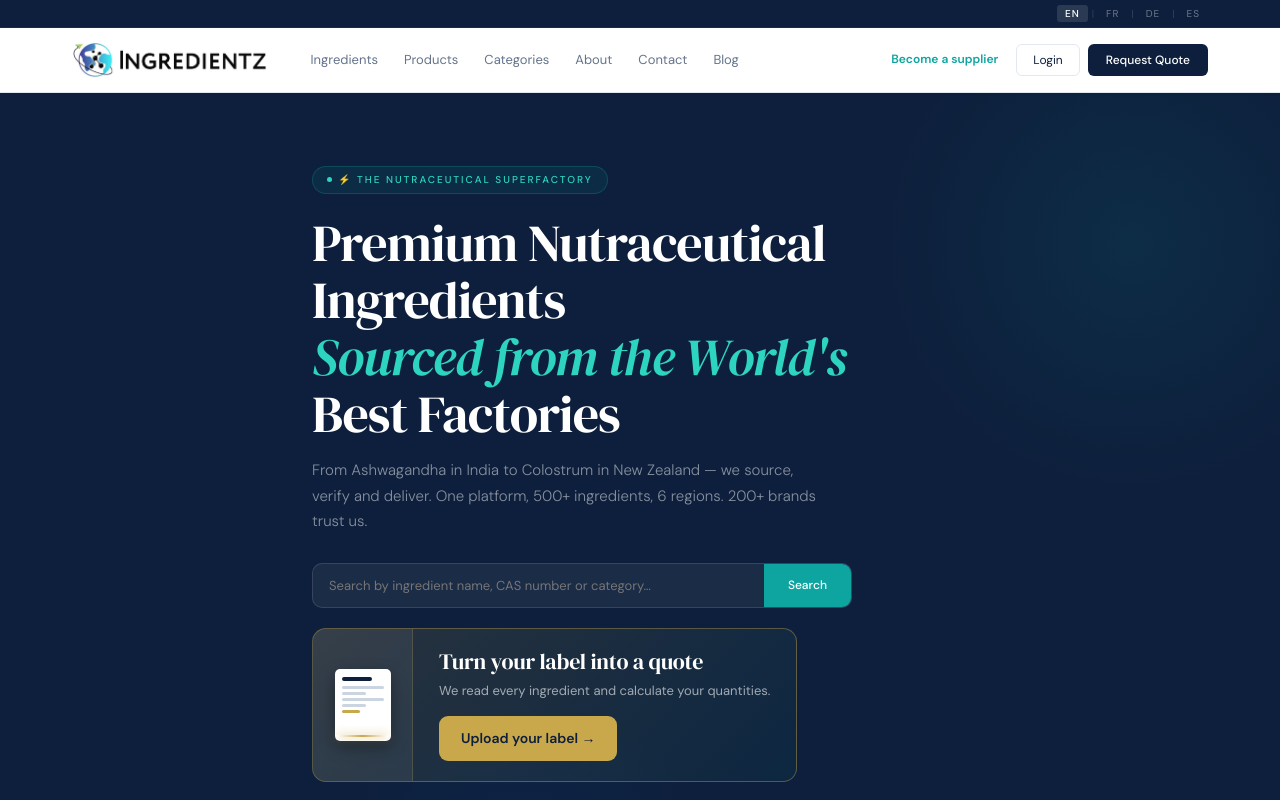
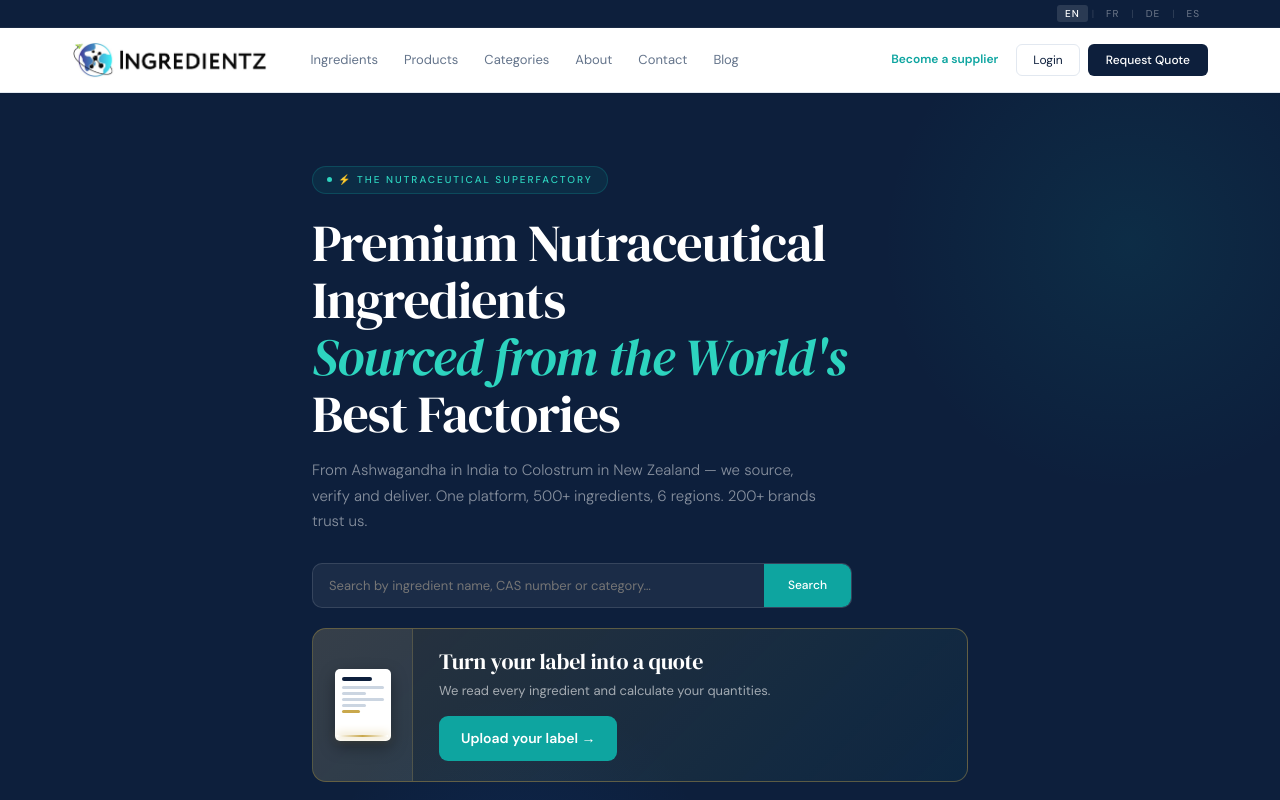
Before and after one commit to jaideepmalhotragwl/ingredientz-website, a React (Vite) app: page / in a window 1280 px wide. Shown: the top 800 px of the page. Built offline with nearby package versions, Linux system fonts and the light colour scheme; no server answers; the database is empty.

Commit message:
Add files via upload

```diff
--- a/src/pages/Home.jsx
+++ b/src/pages/Home.jsx
@@ -213,8 +213,8 @@ export default function Home({ lang, cart, onAddToCart }) {
             @keyframes ingScan { 0%,100%{ top:30%; } 50%{ top:70%; } }
             @media (prefers-reduced-motion: reduce) { .ing-scan { animation: none !important; top: 50% !important; } }
           `}</style>
-          <Link to="/formula" style={{ textDecoration: "none", display: "inline-block", marginBottom: 24 }}>
-            <div style={{ display: "inline-flex", alignItems: "stretch", background: "linear-gradient(135deg, rgba(201,168,76,0.15), rgba(14,165,160,0.06))", border: "1px solid rgba(201,168,76,0.38)", borderRadius: 14, overflow: "hidden", maxWidth: 560, cursor: "pointer" }}
+          <Link to="/formula" style={{ textDecoration: "none", display: "block", marginBottom: 24 }}>
+            <div style={{ display: "flex", alignItems: "stretch", background: "linear-gradient(135deg, rgba(201,168,76,0.15), rgba(14,165,160,0.06))", border: "1px solid rgba(201,168,76,0.38)", borderRadius: 14, overflow: "hidden", width: "100%", cursor: "pointer" }}
               onMouseEnter={e => { e.currentTarget.style.borderColor = "rgba(201,168,76,0.65)"; e.currentTarget.style.transform = "translateY(-2px)"; }}
               onMouseLeave={e => { e.currentTarget.style.borderColor = "rgba(201,168,76,0.38)"; e.currentTarget.style.transform = "none"; }}>
               {/* scanning label graphic */}
@@ -233,7 +233,7 @@ export default function Home({ lang, cart, onAddToCart }) {
               <div style={{ padding: "20px 26px", display: "flex", flexDirection: "column", justifyContent: "center" }}>
                 <div style={{ fontFamily: "'DM Serif Display', serif", fontSize: 22, color: "#fff", lineHeight: 1.18, letterSpacing: "-0.01em" }}>Turn your label into a quote</div>
                 <div style={{ fontSize: 13, color: "rgba(255,255,255,0.6)", marginTop: 6, lineHeight: 1.5 }}>We read every ingredient and calculate your quantities.</div>
-                <span style={{ display: "inline-block", background: "#C9A84C", color: "#0D1F3C", fontSize: 14, fontWeight: 700, padding: "11px 22px", borderRadius: 9, marginTop: 16, alignSelf: "flex-start" }}>Upload your label →</span>
+                <span style={{ display: "inline-block", background: "#0EA5A0", color: "#fff", fontSize: 14, fontWeight: 600, padding: "11px 22px", borderRadius: 9, marginTop: 16, alignSelf: "flex-start" }}>Upload your label →</span>
               </div>
             </div>
           </Link>
```
